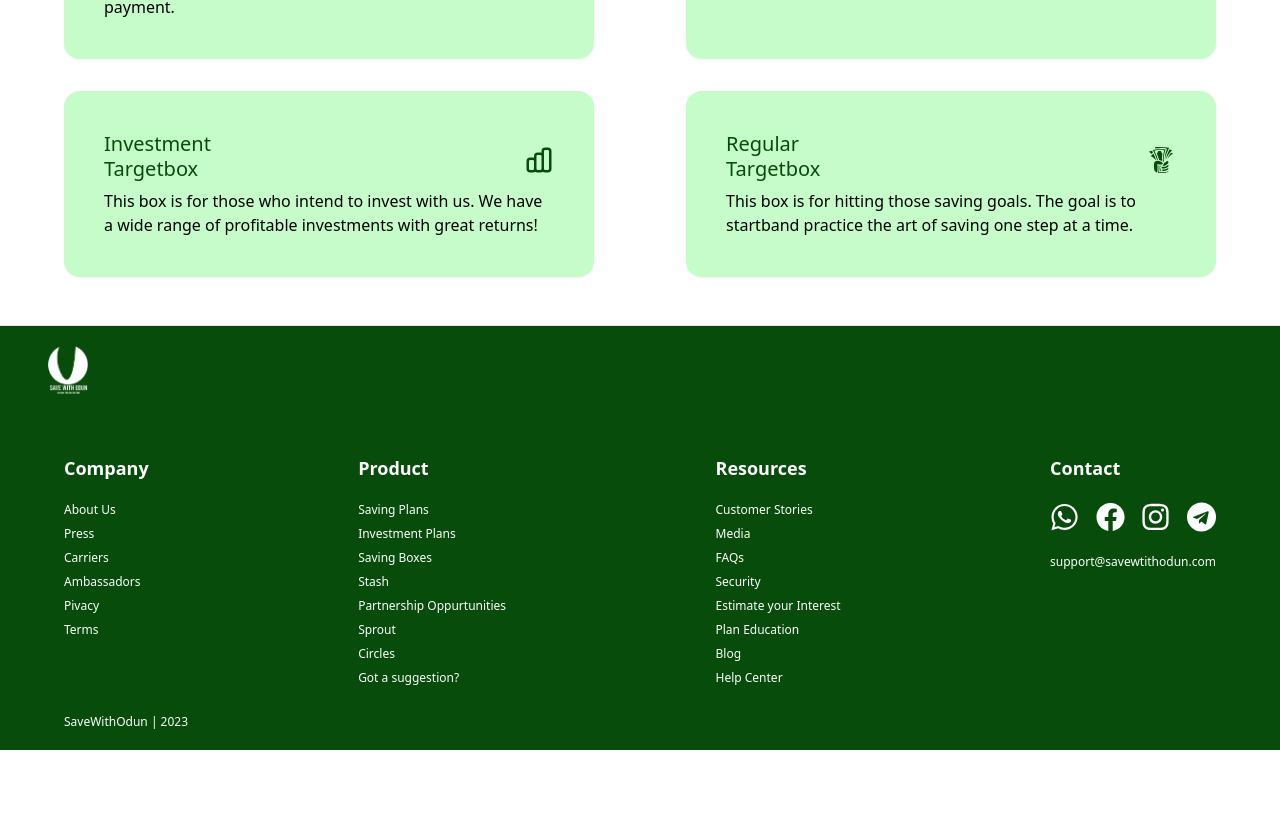
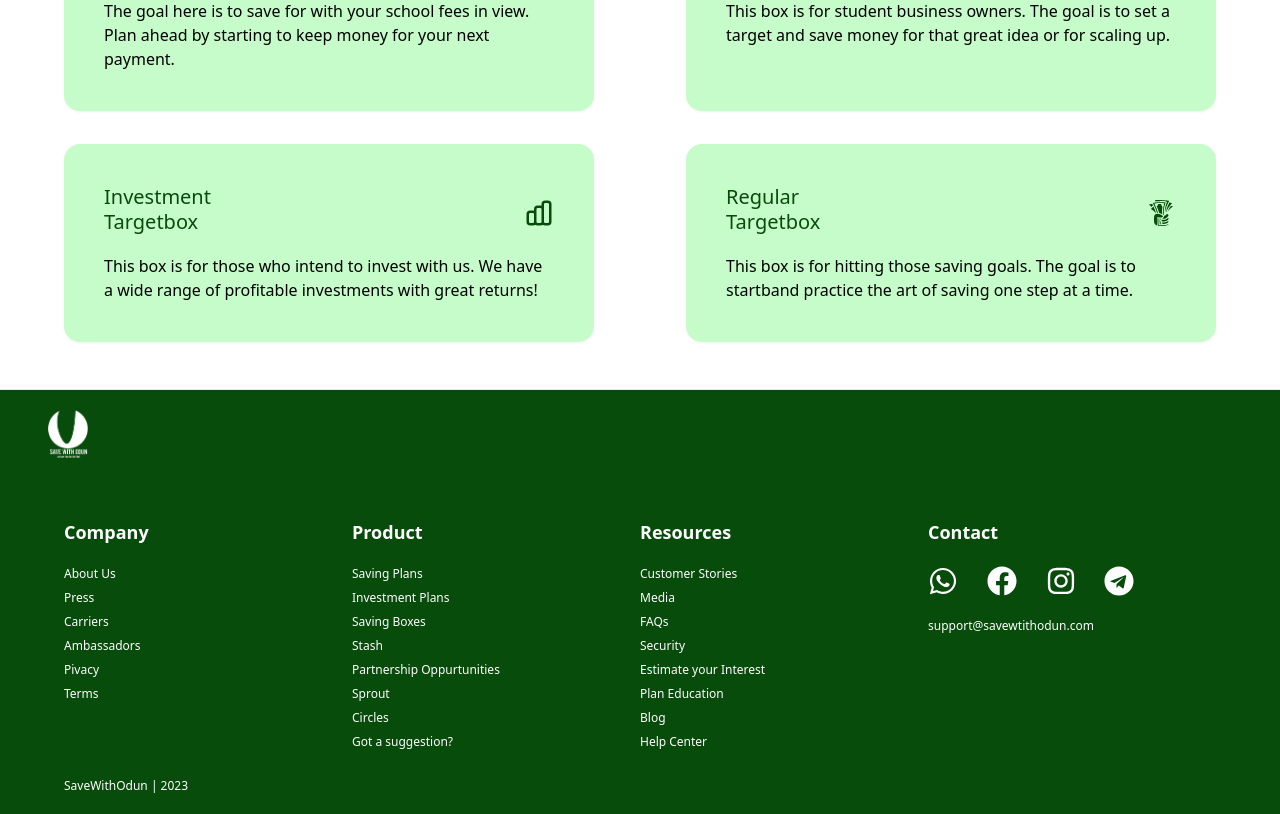
Before and after one commit to BenjaminLikita/save-with-odun, a React (Vite) app: page / in a window 1280 px wide. Shown: the part 880-1694 px from the top of the page. Before the commit the page ends 1630 px from the top, so only its background shows below. Built offline with nearby package versions, Linux system fonts and the light colour scheme.

Commit message:
UI Updated

```diff
--- a/src/Pages/Home.jsx
+++ b/src/Pages/Home.jsx
@@ -30,7 +30,7 @@ function Home() {
           </div>
         </div>
         <img src={bgImg} className='pt-10' alt="" />
-      <div className="grid grid-cols-2 gap-[8%] my-10 mb-20">
+      <div className="grid md:grid-cols-2 gap-[2%] md:gap-[8%] py-20">
         <Card title={"Education Targetbox"} icon={<FaBookOpen color='#074C0B' size={30}/>} text={
           "The goal here is to save for with your school fees in view. Plan ahead by starting to keep money for your next payment."
         }/>
--- a/src/components/Card.jsx
+++ b/src/components/Card.jsx
@@ -3,7 +3,7 @@ import React from 'react'
 function Card({title, icon, text}) {
   return (
     <div className='bg-theme-light rounded-2xl p-10'>
-        <div className="flex justify-between items-center">
+        <div className="flex justify-between items-center pb-3">
             <h1 className='text-theme-color font-medium text-xl w-min pb-2 leading-tight'>{title}</h1>
             {icon}
         </div>
--- a/src/components/Footer.jsx
+++ b/src/components/Footer.jsx
@@ -13,11 +13,12 @@ function Footer() {
     // })
   })
   return (
-    <footer className='border-t bg-theme-color text-white'>
+    <footer className='border-t bg-theme-color text-white relative'>
       <div className="flex flex-col">
         <img src={logo} className='w-10 my-5 mx-12' alt="" />
-        <div className="w-[90%] m-auto py-5 text-xs">
-          <div className="flex items-start justify-between">
+        <div className="w-[80%] md:w-[90%] m-auto py-5 text-xs">
+          {/* <div className="flex items-start justify-between"> */}
+          <div className="grid grid-cols-2 md:grid-cols-4">
             <div>
               <h1 className="py-5 font-semibold text-lg">Company</h1>
               <ul className='flex flex-col gap-2 link-tr'>
--- a/src/components/Navbar.jsx
+++ b/src/components/Navbar.jsx
@@ -66,7 +66,7 @@ function Navbar() {
           <FaBars size={30} onClick={() => setVisible(true)} className="hover:text-theme-color cursor-pointer transition-all duration-700 md:hidden block" />
         </div>
 
-        <div className={clsx("absolute bg-white w-[50%] md:w-[30%] h-[100%] z-30 transition-all duration-500 border shadow-lg", {
+        <div className={clsx("absolute bg-white w-[60%] md:w-[30%] h-[100%] z-30 transition-all duration-500 border shadow-lg", {
           "top-0 right-0": visible,
           "-right-[100%]": !visible,
         })}>
@@ -81,7 +81,7 @@ function Navbar() {
                   <Link to={"/"} className='hover:pl-4 transition-all duration-500'>Customer Support</Link>
                 </div>
               </ul>
-              <ul className='w-[70%]'>
+              <ul className='w-[70%] flex flex-col gap-2'>
               {/* <ul className='hidden lg:flex gap-8 text-lg font-medium items-center'> */}
                   {
                     isAuth ?
```
